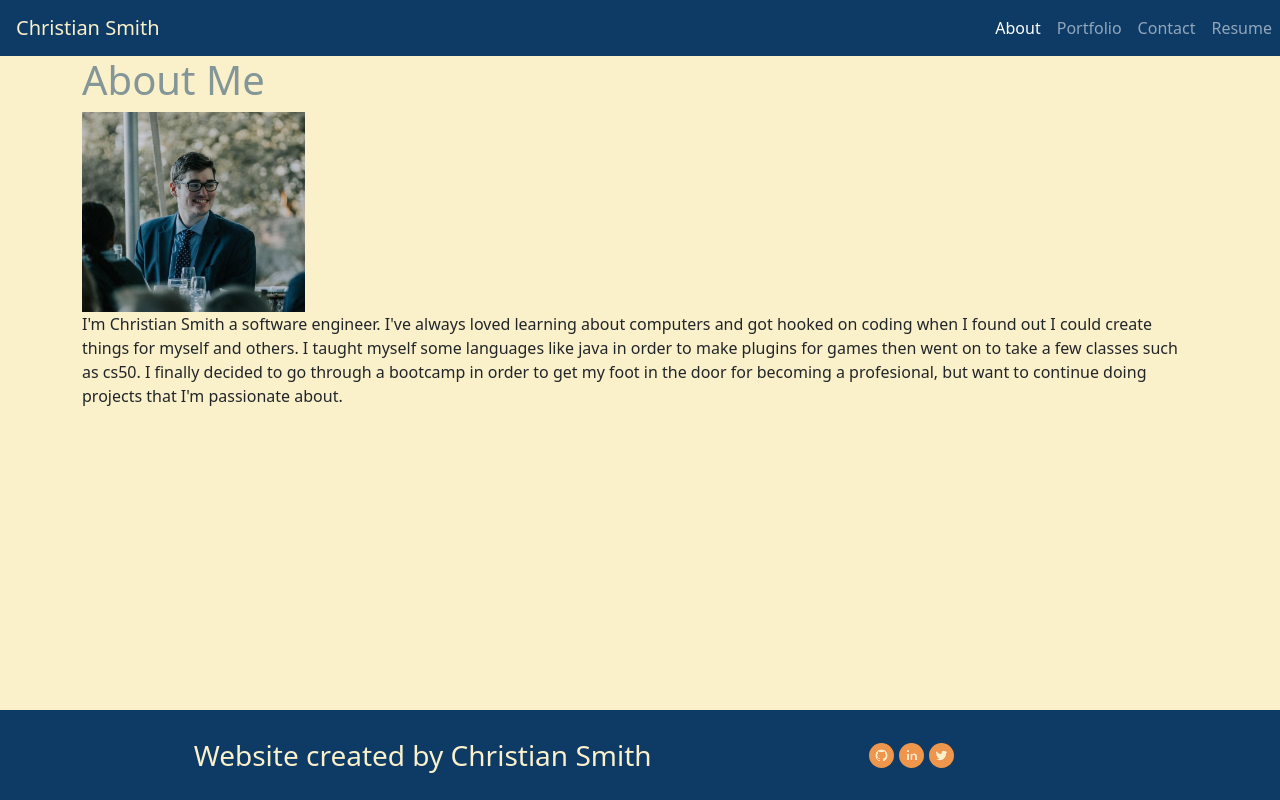
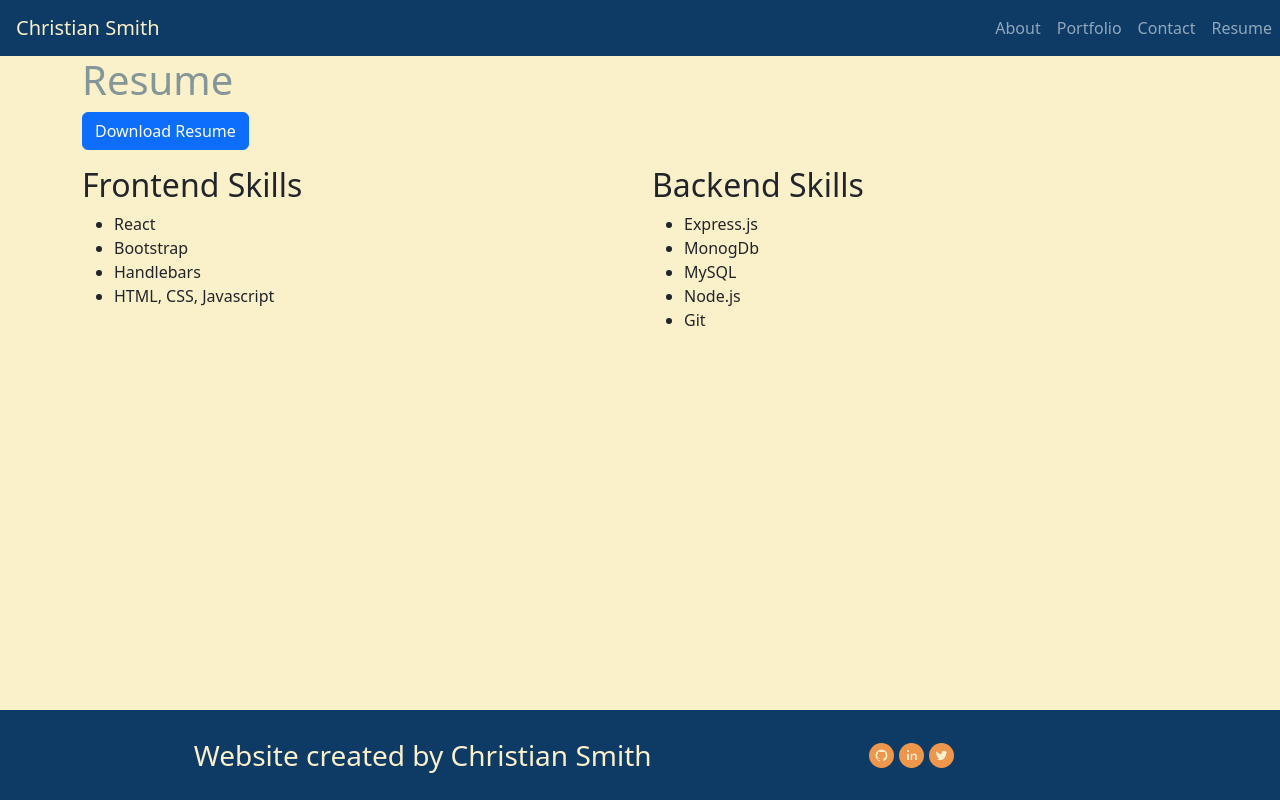
Before and after one commit to ChristianSmith46/Portfolio, a React (Create React App) app: page /resume in a window 1280 px wide. Built offline with nearby package versions, Linux system fonts and the light colour scheme.

Commit message:
Setup router and use Nav.Link as Link so there is no refresh

```diff
--- a/package.json
+++ b/package.json
@@ -13,6 +13,7 @@
     "react": "17.0.2",
     "react-bootstrap": "^2.7.0",
     "react-dom": "17.0.2",
+    "react-router-dom": "^6.4.5",
     "react-scripts": "5.0.1",
     "react-social-icons": "^5.15.0",
     "web-vitals": "^2.1.4"
--- a/src/App.js
+++ b/src/App.js
@@ -1,3 +1,4 @@
+import React from 'react';
 import Content from "./componenets/Content";
 import 'bootstrap/dist/css/bootstrap.min.css';
 import 'bootstrap/dist/js/bootstrap.bundle.min';
--- a/src/componenets/Content.js
+++ b/src/componenets/Content.js
@@ -5,37 +5,44 @@ import AboutMe from './pages/AboutMe';
 import Contact from './pages/Contact';
 import Portfolio from './pages/Portfolio';
 import Resume from './pages/Resume';
+import { BrowserRouter as Router, Routes, Route } from 'react-router-dom';
 
 function Content() {
-    const [currentPage, setCurrentPage] = useState('AboutMe');
-
-    const renderCurrentPage = () => {
-        switch (currentPage) {
-            case 'Contact': {
-                return <Contact />;
-            }
-            case 'Portfolio': {
-                return <Portfolio />;
-            }
-            case 'Resume': {
-                return <Resume />;
-            }
-            default: {
-                return <AboutMe />;
-            }
-        }
-    }
+    const [currentPage, setCurrentPage] = useState('');
 
     const pageChangeHandler = (newPage) => setCurrentPage(newPage);
 
     return (
+        <Router>
             <div>
                 <NavBar currentPage={currentPage} pageChangeHandler={pageChangeHandler} />
                 <main>
-                {renderCurrentPage()}
+                    <Routes>
+                        <Route
+                            path="/about"
+                            element={<AboutMe />}
+                        />
+                        <Route
+                            path="/portfolio"
+                            element={<Portfolio />}
+                        />
+                        <Route
+                            path="/contact"
+                            element={<Contact />}
+                        />
+                        <Route
+                            path="/resume"
+                            element={<Resume />}
+                        />
+                        <Route
+                            path="*"
+                            element={<AboutMe />}
+                        />
+                    </Routes>
                 </main>
                 <Footer />
             </div>
+        </Router>
     );
 }
 
--- a/src/componenets/Footer.js
+++ b/src/componenets/Footer.js
@@ -1,4 +1,4 @@
-
+import React from 'react';
 import { Row, Col } from 'react-bootstrap';
 
 import { SocialIcon } from 'react-social-icons';
--- a/src/componenets/NavBar.js
+++ b/src/componenets/NavBar.js
@@ -1,5 +1,6 @@
 import { Navbar, Nav } from "react-bootstrap";
-import { useState } from 'react';
+import React, { useState } from 'react';
+import { Link } from 'react-router-dom'
 
 function NavBar({ pageChangeHandler, currentPage }) {
 
@@ -11,10 +12,10 @@ function NavBar({ pageChangeHandler, currentPage }) {
             <Navbar.Toggle onClick={() => setExpanded(expanded ? false : "expanded")} aria-controls="responsive-navbar-nav" />
             <Navbar.Collapse id="responsive-navbar-nav" className="justify-content-end">
                 <Nav onClick={() => setExpanded(false)}>
-                    <Nav.Link onClick={() => pageChangeHandler('AboutMe')} className={currentPage === 'AboutMe' ? 'active' : ''}>About</Nav.Link>
-                    <Nav.Link onClick={() => pageChangeHandler('Portfolio')} className={currentPage === 'Portfolio' ? 'active' : ''}>Portfolio</Nav.Link>
-                    <Nav.Link onClick={() => pageChangeHandler('Contact')} className={currentPage === 'Contact' ? 'active' : ''}>Contact</Nav.Link>
-                    <Nav.Link onClick={() => pageChangeHandler('Resume')} className={currentPage === 'Resume' ? 'active' : ''}>Resume</Nav.Link>
+                    <Nav.Link as={Link} to="/about" onClick={() => pageChangeHandler('AboutMe')} className={currentPage === 'AboutMe' ? 'active' : ''}>About</Nav.Link>
+                    <Nav.Link as={Link} to="/portfolio" onClick={() => pageChangeHandler('Portfolio')} className={currentPage === 'Portfolio' ? 'active' : ''}>Portfolio</Nav.Link>
+                    <Nav.Link as={Link} to="/contact" onClick={() => pageChangeHandler('Contact')} className={currentPage === 'Contact' ? 'active' : ''}>Contact</Nav.Link>
+                    <Nav.Link as={Link} to="/resume" onClick={() => pageChangeHandler('Resume')} className={currentPage === 'Resume' ? 'active' : ''}>Resume</Nav.Link>
                 </Nav>
             </Navbar.Collapse>
         </Navbar>
--- a/src/componenets/Project.js
+++ b/src/componenets/Project.js
@@ -1,3 +1,4 @@
+import React from 'react';
 import {Card} from 'react-bootstrap';
 
 
--- a/src/componenets/pages/AboutMe.js
+++ b/src/componenets/pages/AboutMe.js
@@ -1,3 +1,4 @@
+import React from 'react';
 import pfp from '../../img/Profile.jpeg'
 import { Container } from 'react-bootstrap'
 
--- a/src/componenets/pages/Portfolio.js
+++ b/src/componenets/pages/Portfolio.js
@@ -1,3 +1,4 @@
+import React from 'react';
 import { Row, Container } from 'react-bootstrap';
 
 import Project from '../Project';
--- a/src/componenets/pages/Resume.js
+++ b/src/componenets/pages/Resume.js
@@ -1,10 +1,33 @@
-import { Button, Container } from 'react-bootstrap';
+import React from 'react';
+import { Button, Container, Row, Col } from 'react-bootstrap';
 
 function Resume() {
     return (
         <Container>
             <h1>Resume</h1>
             <Button href='https://github.com/ChristianSmith46/Portfolio/raw/main/src/assets/resume2022.pdf'>Download Resume</Button>
+            <p></p>
+            <Row className='justify-content-center'>
+                <Col>
+                    <h2>Frontend Skills</h2>
+                    <ul>
+                        <li>React</li>
+                        <li>Bootstrap</li>
+                        <li>Handlebars</li>
+                        <li>HTML, CSS, Javascript</li>
+                    </ul>
+                </Col>
+                <Col>
+                    <h2>Backend Skills</h2>
+                    <ul>
+                        <li>Express.js</li>
+                        <li>MonogDb</li>
+                        <li>MySQL</li>
+                        <li>Node.js</li>
+                        <li>Git</li>
+                    </ul>
+                </Col>
+            </Row>
         </Container>
 
 
```
Lines whose indentation alone changed are shown as unchanged.
